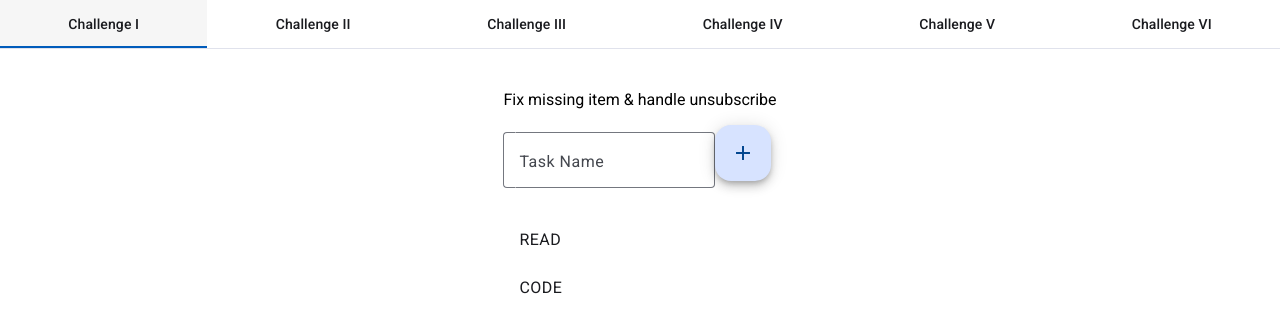
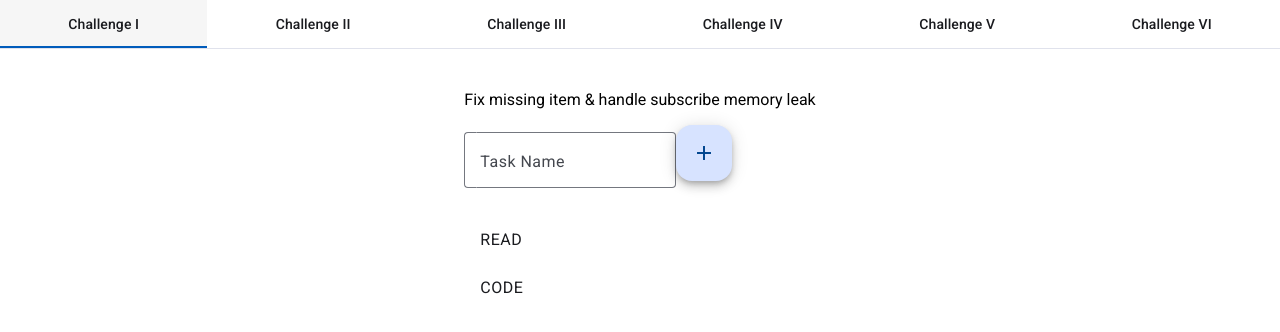
Before and after one commit to MohamedBouattour/Angular-Technical-Challenge, an Angular app: page / in a window 1280 px wide. Shown: the top 332 px of the page. Built offline with nearby package versions, Linux system fonts and the light colour scheme.

Commit message:
fix step one title

```diff
--- a/src/main/challenges/one.component.ts
+++ b/src/main/challenges/one.component.ts
@@ -11,7 +11,7 @@ import { Subscription, interval } from "rxjs";
 @Component({
   selector: "app-one",
   template: `
-    <p>Fix missing item & handle unsubscribe</p>
+    <p>Fix missing item & handle subscribe memory leak</p>
     <mat-form-field appearance="outline">
       <mat-label>Task Name</mat-label>
       <input #taskInput matInput placeholder="GYM" />
```
